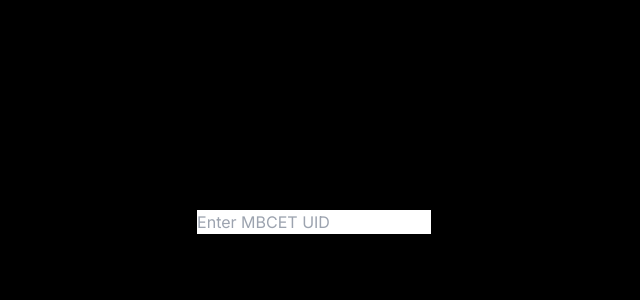
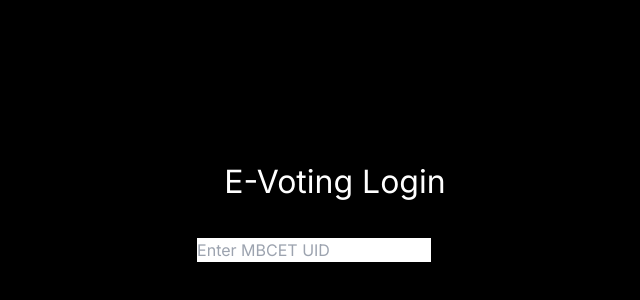
Before and after one commit to TheGhossst/E-voting-app, a Next.js app in the folder my-evoting-app/: page / in a window 1280 px wide. Shown: the part 190-490 px from the top of the page, without its empty margins (305-945 px from the left). Built offline with nearby package versions, Linux system fonts and the light colour scheme.

Commit message:
title style

```diff
--- a/my-evoting-app/styles/Login.module.css
+++ b/my-evoting-app/styles/Login.module.css
@@ -5,4 +5,10 @@
     justify-content: center;
     height: 100vh;
     background-color: #000000;
-  }
+}
+
+.title {
+    font-size: 2rem;
+    margin-bottom: 2rem;
+    color: #ffffff;
+}
```
